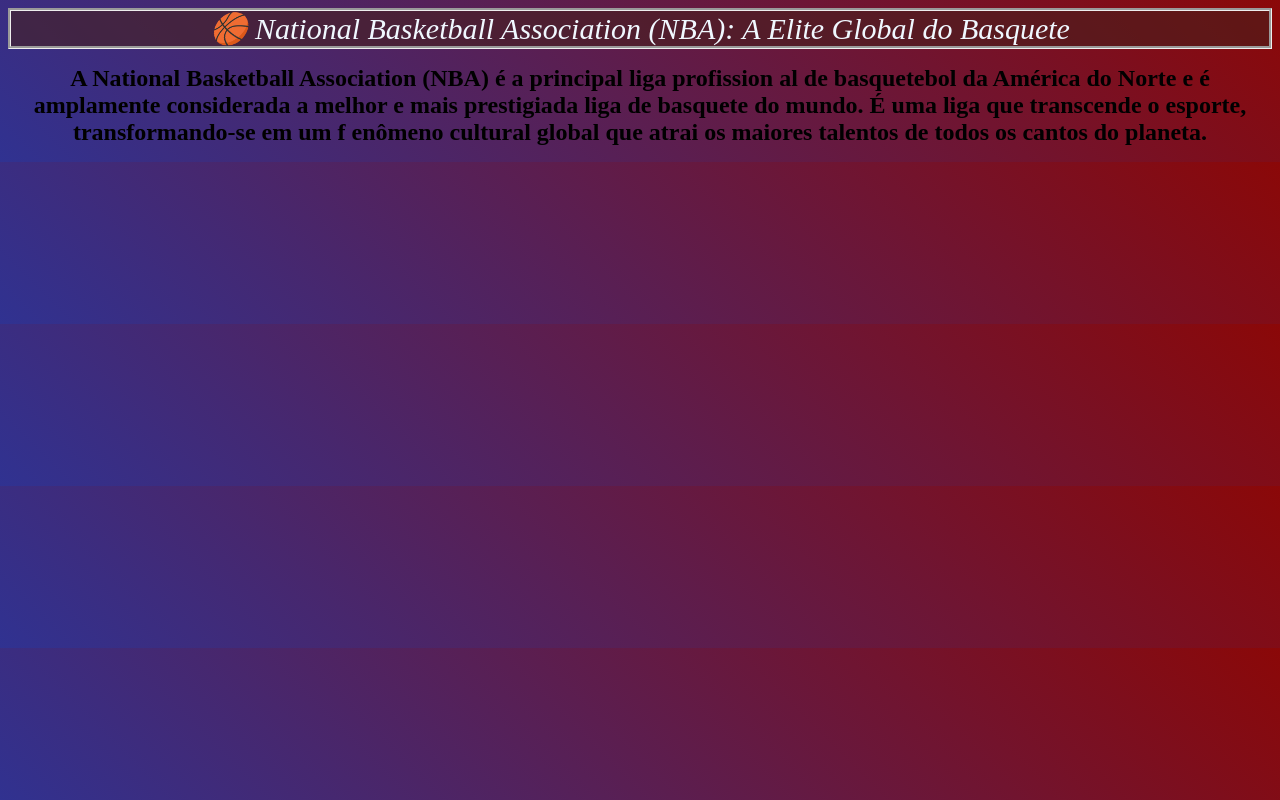
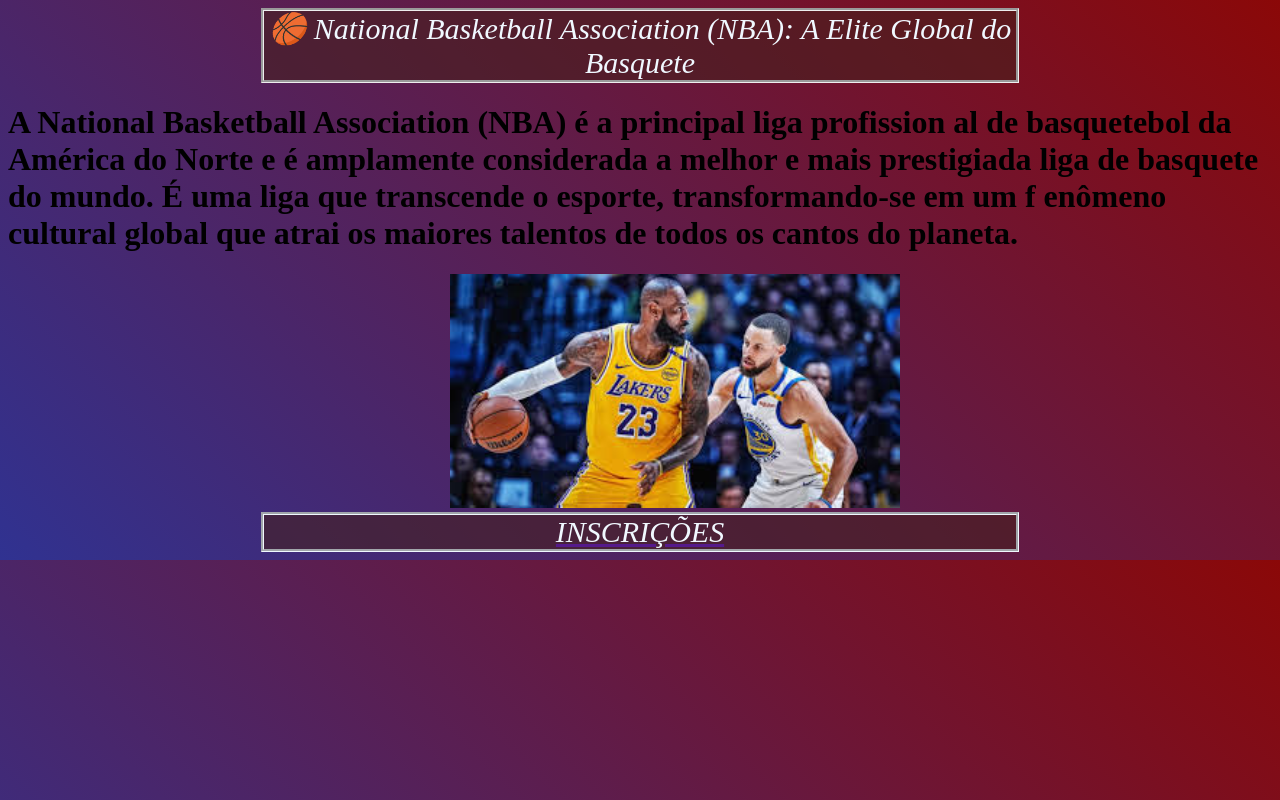
Before and after one commit to poisonclaw/BasqueteOnline, a plain HTML site: page NBA.html in a window 1280 px wide. Drawn offline with Linux system fonts and the light colour scheme.

Commit message:
Add files via upload

```diff
--- a/NBA.html
+++ b/NBA.html
@@ -3,7 +3,7 @@
 <head>
     <meta charset="UTF-8">
     <meta name="viewport" content="width=device-width, initial-scale=1.0">
-    <title>NBA</title> <link rel="stylesheet" href="style.css">
+    <title>NBA</title> <link rel="stylesheet" href="index.html">
 </head>
 <body>
 
@@ -15,5 +15,23 @@
         al de basquetebol da América do Norte e é amplamente considerada a melhor e mais prestigiada liga de basquete do mundo.
 É uma liga que transcende o esporte, transformando-se em um f
 enômeno cultural global que atrai os maiores talentos de todos os cantos do planeta.</h1>
+<img src="download (1).jpeg" id="NOSA">
+<style>
+    #NOSA {
+        width: 450px; border-style: outset 100px; margin-left: 35%; margin-right: 30%;
+    }
+    header { font-size: 30px;
+font-style: italic;
+background-color: rgba(70, 32, 28, 0.582);
+border-style: groove;
+color: aliceblue;
+text-align: center;
+margin-right: 20%;
+margin-left: 20%;
+
+    }
+</style>
+
+<a href=""><header>INSCRIÇÕES</header></a>
 </body>
 </html>
--- a/index.html
+++ b/index.html
@@ -32,7 +32,7 @@
             financeiro, além de ser um dos maiores palcos para jogadores de basquete.</li></ul>
 
     </h2>
-    <img src="NBAF.jpeg" alt="NBAF">
+    <img src="NBAF.jpeg" id="NBAF">
 
 </body>
 </html>
--- a/style.css
+++ b/style.css
@@ -3,12 +3,14 @@ font-style: italic;
 background-color: rgba(70, 32, 28, 0.582);
 border-style: groove;
 color: aliceblue;
-text-align: center;}
+text-align: center;
+margin-right: 20%;
+margin-left: 20%;}
 
 h1{font-size: 24px; text-align: center;}
 
 h2 {
     font-size: 26;border-style: double;
 }
-#NBAF {align-items: center; border-style: outset;border-width: 25px;
+#NBAF {align-items: center; border-style: outset;border-width: 15px;margin-left: 40%; margin-right: 30%;
 }
```
Also changed, not shown: download (1).jpeg (added).
